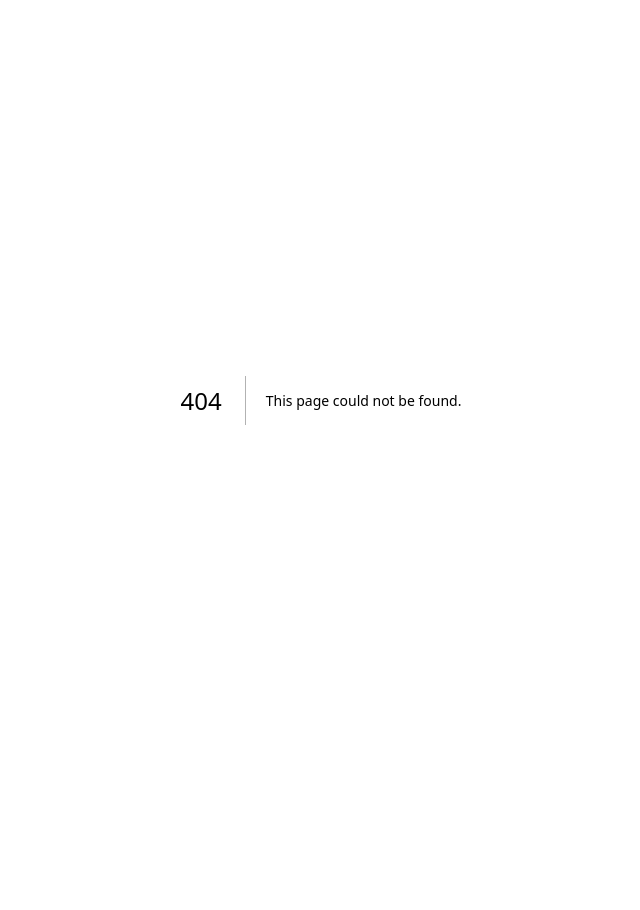
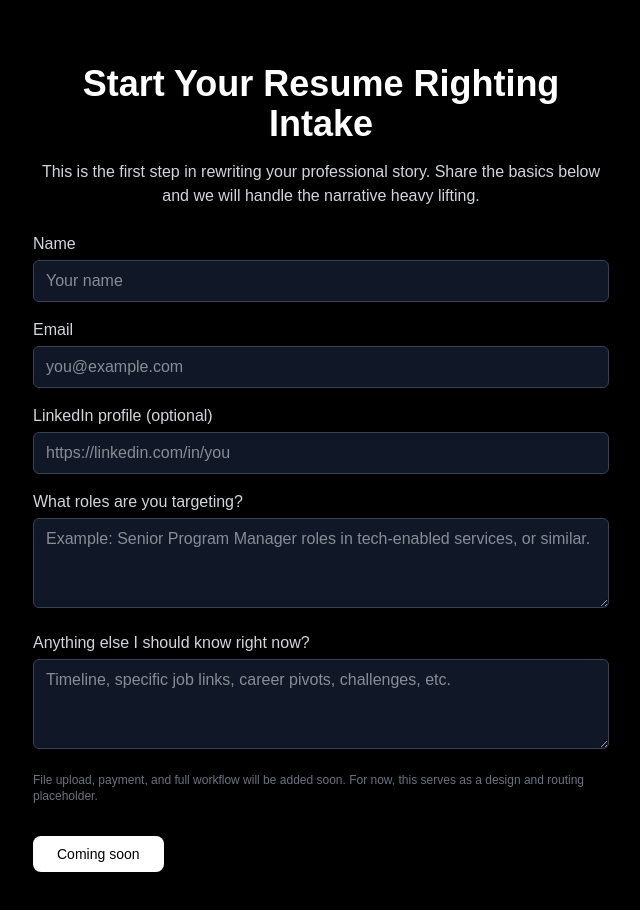
Before and after one commit to p-erry/resume-services, a Next.js app in the folder web/: page /intake in a window 1280 px wide. Before the commit this address had no page. Shown: the top 910 px of the page, without its empty margins (319-959 px from the left). Before the commit the page ends 800 px from the top, so only its background shows below. Built offline with nearby package versions, Linux system fonts and the light colour scheme.

Commit message:
Create IntakePage component for resume input
This component provides a form for users to input their details for resume rewriting, including fields for name, email, LinkedIn profile, targeted roles, and additional notes.

```diff
--- /dev/null
+++ b/web/app/intake/page.tsx
@@ -0,0 +1,81 @@
+export default function IntakePage() {
+  return (
+    <main className="flex min-h-screen flex-col items-center justify-center px-4 py-16 bg-black text-white">
+      <section className="max-w-xl">
+        <h1 className="text-3xl md:text-4xl font-bold mb-4 text-center">
+          Start Your Resume Righting Intake
+        </h1>
+
+        <p className="text-sm md:text-base text-gray-300 mb-6 text-center">
+          This is the first step in rewriting your professional story. Share
+          the basics below and we will handle the narrative heavy lifting.
+        </p>
+
+        <form className="space-y-4 text-sm md:text-base">
+          <div>
+            <label className="block mb-1 text-gray-300">Name</label>
+            <input
+              className="w-full rounded-md border border-gray-700 bg-gray-900 px-3 py-2 text-white"
+              type="text"
+              placeholder="Your name"
+            />
+          </div>
+
+          <div>
+            <label className="block mb-1 text-gray-300">Email</label>
+            <input
+              className="w-full rounded-md border border-gray-700 bg-gray-900 px-3 py-2 text-white"
+              type="email"
+              placeholder="you@example.com"
+            />
+          </div>
+
+          <div>
+            <label className="block mb-1 text-gray-300">
+              LinkedIn profile (optional)
+            </label>
+            <input
+              className="w-full rounded-md border border-gray-700 bg-gray-900 px-3 py-2 text-white"
+              type="url"
+              placeholder="https://linkedin.com/in/you"
+            />
+          </div>
+
+          <div>
+            <label className="block mb-1 text-gray-300">
+              What roles are you targeting?
+            </label>
+            <textarea
+              className="w-full rounded-md border border-gray-700 bg-gray-900 px-3 py-2 text-white"
+              rows={3}
+              placeholder="Example: Senior Program Manager roles in tech-enabled services, or similar."
+            />
+          </div>
+
+          <div>
+            <label className="block mb-1 text-gray-300">
+              Anything else I should know right now?
+            </label>
+            <textarea
+              className="w-full rounded-md border border-gray-700 bg-gray-900 px-3 py-2 text-white"
+              rows={3}
+              placeholder="Timeline, specific job links, career pivots, challenges, etc."
+            />
+          </div>
+
+          <p className="text-xs text-gray-500">
+            File upload, payment, and full workflow will be added soon. For
+            now, this serves as a design and routing placeholder.
+          </p>
+
+          <button
+            type="button"
+            className="mt-4 inline-flex items-center rounded-lg bg-white px-6 py-2 text-sm font-medium text-black hover:bg-gray-200 transition"
+          >
+            Coming soon
+          </button>
+        </form>
+      </section>
+    </main>
+  );
+}
```
